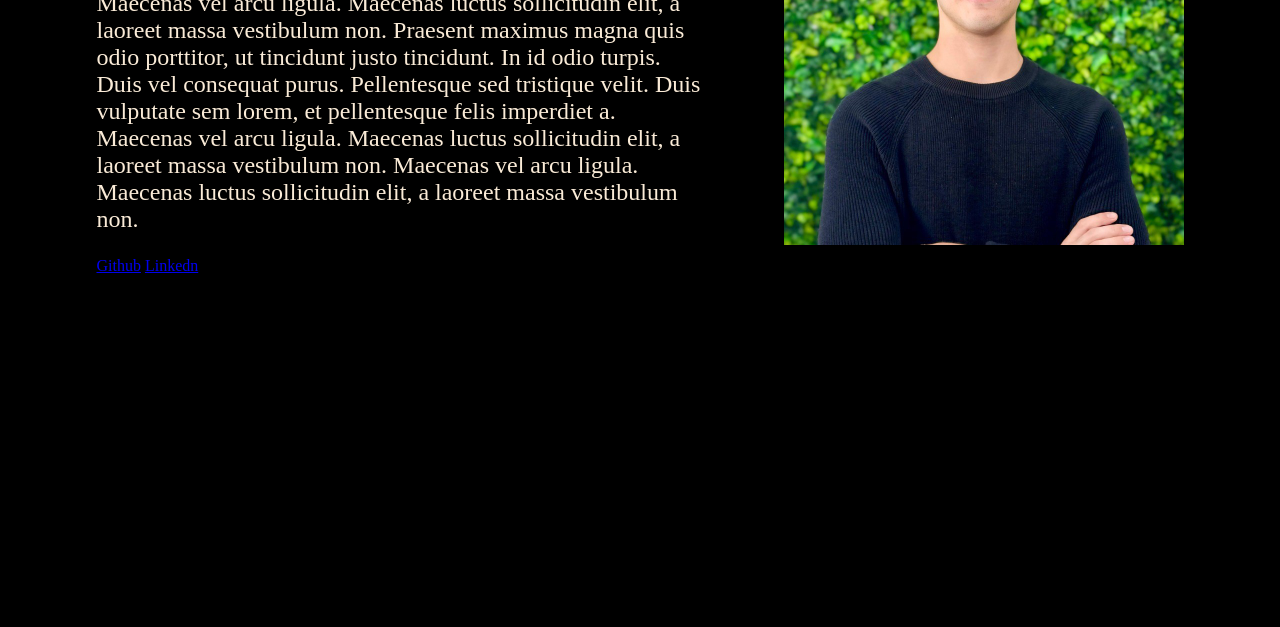
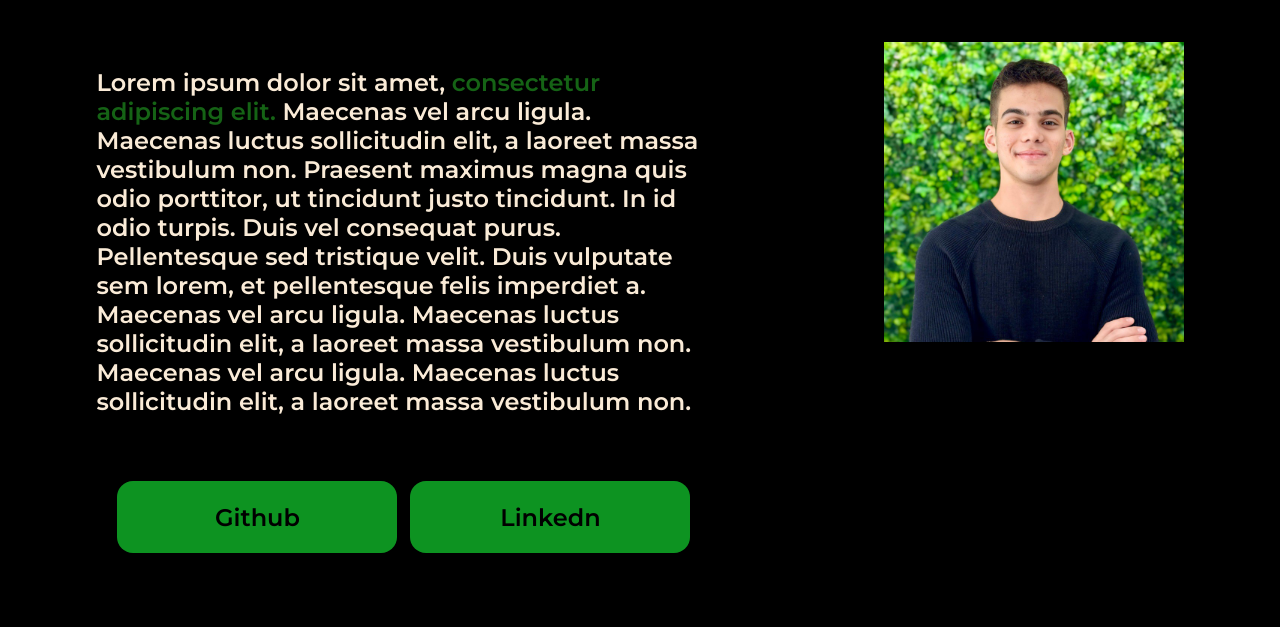
Before and after one commit to Gludgero/AluraCursoHTML_CSS, a plain HTML site: page index.html in a window 1280 px wide. Shown: the part 269-896 px from the top of the page. Drawn offline with nearby package versions, Linux system fonts and the light colour scheme.

Commit message:
Finalizando o projeto do curso

```diff
--- a/index.html
+++ b/index.html
@@ -3,7 +3,7 @@
 <head>
     <meta charset="UTF-8">
     <meta name="viewport" content="width=device-width, initial-scale=1.0">
-    <title>Portifolio</title>
+    <title>Portifólio</title>
     <link rel="stylesheet" href="styles.css">
 </head>
 <body>
@@ -15,18 +15,17 @@
     <section class="main-conteudo">
         <h1 class="main-conteudo-titulo">Eleve seu negócio digital a outro nível <strong class="destaque-titulo">com um Front-end de qualidade!</strong></h1>
         <p>Lorem ipsum dolor sit amet, <strong>consectetur adipiscing elit.</strong> Maecenas vel arcu ligula. Maecenas luctus sollicitudin elit, a laoreet massa vestibulum non. Praesent maximus magna quis odio porttitor, ut tincidunt justo tincidunt. In id odio turpis. Duis vel consequat purus. Pellentesque sed tristique velit. Duis vulputate sem lorem, et pellentesque felis imperdiet a. Maecenas vel arcu ligula. Maecenas luctus sollicitudin elit, a laoreet massa vestibulum non. Maecenas vel arcu ligula. Maecenas luctus sollicitudin elit, a laoreet massa vestibulum non.</p>
-
-        <a href="https://github.com/">Github</a>
-        <a href="www.linkedin.com/in/guilhermeludgero">Linkedn</a>
+        <div class="main-conteudo-links">
+            <a href="https://github.com/" class="main-conteudo-links-botao">Github</a>
+            <a href="www.linkedin.com/in/guilhermeludgero" class="main-conteudo-links-botao">Linkedn</a>
+        </div>
     </section>
 
-    <section class="main-imagem">
-        <img src="Foto Padrão.jpg" alt="Guilherme posando pra foto sorrindo" height="400px">
-    </section>
+    <img src="Foto Padrão.jpg" alt="Guilherme posando pra foto sorrindo" height="300px">
 
 </main>
 
-<footer></footer>
+    <footer></footer>
 
 </body>
 </html>
--- a/styles.css
+++ b/styles.css
@@ -1,4 +1,8 @@
+@import url('https://fonts.googleapis.com/css2?family=Krona+One&display=swap');
+@import url('https://fonts.googleapis.com/css2?family=Montserrat:wght@600&display=swap');
+
 * {
+
     border:0;
     padding:0;
 }
@@ -17,6 +21,8 @@ strong {
 
 p {
     font-size: 24px;
+    font-family: 'Montserrat', sans-serif;
+
 }
 
 .main {
@@ -32,10 +38,35 @@ p {
 
 .main-conteudo {
     width: 615px;
-
+    display: flex;
+    flex-direction: column;
+    gap: 30px;
 }
 
 .main-conteudo-titulo {
     font-size: 36px;
+    font-family: "Krona One", sans-serif;
+    font-weight: 400;
+}
 
+.main-conteudo-links {
+    display: flex;
+    justify-content: space-between;
+    font-size: 24px;
+    padding: 10px 20px;
+    margin: 1px;
+    font-weight: 600;
+    font-family: 'Montserrat', sans-serif;
 }
+
+
+.main-conteudo-links-botao {
+
+    background-color:rgb(13, 147, 33);
+    text-decoration: none;
+    color: black;
+    width: 280px;
+    text-align: center;
+    border-radius: 16px;
+    padding: 21.5px 0;
+}
```
